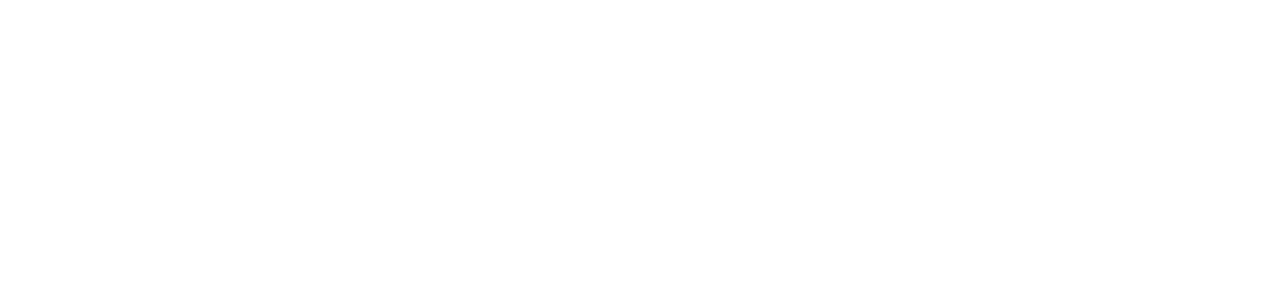
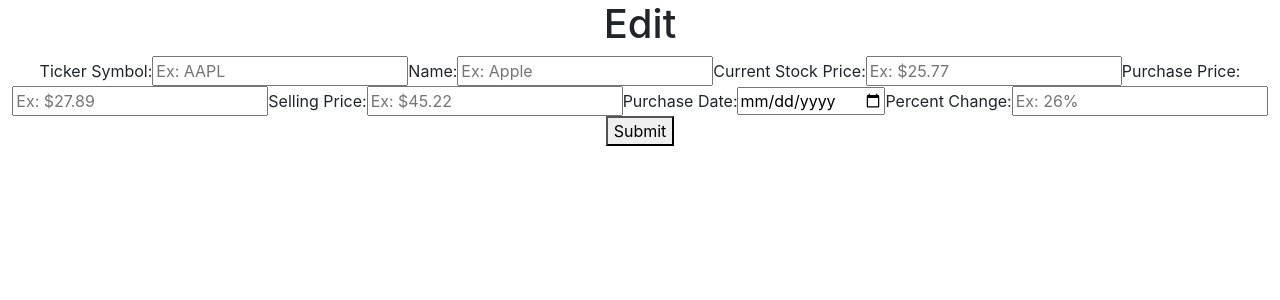
Before and after one commit to amass156/time-is-money-frontend, a React (Create React App) app in the folder time_is_money/: page /watchlist/1 in a window 1280 px wide. Shown: the top 300 px of the page. Built offline with nearby package versions, Linux system fonts and the light colour scheme; no server answers.

Commit message:
update route created

```diff
--- a/time_is_money/src/App.js
+++ b/time_is_money/src/App.js
@@ -10,6 +10,7 @@
 import axios from "axios"
 import React, { Component } from "react";
 import CreateForm from './components/CreateForm';
+import EditForm from './components/EditForm';
 
 
 function App() {
@@ -25,6 +26,13 @@
       <Route exact path="/stocks" component={Stocks} />
       <Route exact path="/modal" component={Modal} />
       <Route exact path="/form" component={CreateForm} />
+      <Route
+      exact
+      path="/watchlist/:id"
+      render={(routerProps) => (
+        <EditForm match={routerProps.match} data={EditForm} />
+      )}
+      />
     </div>
   );
 }
--- /dev/null
+++ b/time_is_money/src/components/EditForm.js
@@ -0,0 +1,132 @@
+import React, { useEffect, useState } from 'react'
+import axios from 'axios'
+
+
+const EditForm = ({match}) => {
+    const [watchlistState, setWatchlistState] = useState([])
+
+    const handleChange = (event) => {
+        setWatchlistState({...watchlistState, [event.target.id]: event.target.value})
+    }
+
+    useEffect(() => {
+        const id = match.params.id
+        console.log(id)
+        axios.get(`http://localhost:8000/api/watchlists/${id}`)
+        .then((res) => {
+            console.log(res.data)
+            setWatchlistState(res.data)
+        })
+    }, [])
+
+    const updateSubmit = (event) => {
+        event.preventDefault()
+        console.log(watchlistState)
+        const id = match.params.id
+
+        axios.put(`http://localhost:8000/api/watchlists/${id}/`, watchlistState)
+        .then((res) => {
+            console.log(res.data)
+            setWatchlistState(res.data)
+        })
+    }
+
+
+    return (
+        <div>
+             <form noValidate onSubmit={updateSubmit}>
+                <h1 className="stock-title"> Edit  </h1>
+                <div className="grid">
+                <label htmlFor="ticker_symbol" >
+                        Ticker Symbol:
+                    </label>
+                    <input
+                        name="ticker_symbol"
+                        id="ticker_symbol"
+                        type="text"
+                        onChange={handleChange}
+                        value= {watchlistState.ticker_symbol}
+                        placeholder="Ex: AAPL"
+                    />
+
+                    <label htmlFor="name" >
+                        Name:
+                    </label>
+                    <input
+                        name="name"
+                        id="name"
+                        type="text"
+                        onChange={handleChange}
+                        value={watchlistState.name}
+                        placeholder="Ex: Apple"
+                    />
+                    <label htmlFor="current_stock_price">
+                    Current Stock Price:
+                    </label>
+                    <input
+                        name="current_stock_price"
+                        id="current_stock_price"
+                        type="number"
+                        onChange={handleChange}
+                        value={watchlistState.current_stock_price}
+                        placeholder="Ex: $25.77"
+                    />
+
+                    <label htmlFor="purchase_price">
+                    Purchase Price:
+                    </label>
+                    <input
+                        name="purchase_price"
+                        id="purchase_price"
+                        type="number"
+                        onChange={handleChange}
+                        value={watchlistState.purchase_price}
+                        placeholder="Ex: $27.89"
+                    />
+
+                    <label htmlFor="selling_price">
+                    Selling Price:
+                    </label>
+                    <input
+                        name="selling_price"
+                        id="selling_price"
+                        type="number"
+                        onChange={handleChange}
+                        value={watchlistState.selling_price}
+                        placeholder="Ex: $45.22"
+                    />
+
+                    <label htmlFor="purchase_date">
+                    Purchase Date:
+                    </label>
+                    <input
+                        name="purchase_date"
+                        id="purchase_date"
+                        type="date"
+                        onChange={handleChange}
+                        value={watchlistState.purchase_date}
+                        placeholder="Ex: 2020-2-7"
+                    />
+
+                    <label htmlFor="purchase_date">
+                    Percent Change:
+                    </label>
+                    <input
+                        name="percent_change"
+                        id="percent_change"
+                        type="number"
+                        onChange={handleChange}
+                        value={watchlistState.percent_change}
+                        placeholder="Ex: 26%"
+                    />
+
+                    <button type="submit" className="subBut">
+                    Submit
+                    </button>
+                </div>
+            </form>
+        </div>
+    )
+}
+
+export default EditForm
--- a/time_is_money/src/components/Stocks.js
+++ b/time_is_money/src/components/Stocks.js
@@ -95,6 +95,6 @@
             </ul>
         </div>
     )
-}
+    }
 
 export default Stocks
```
